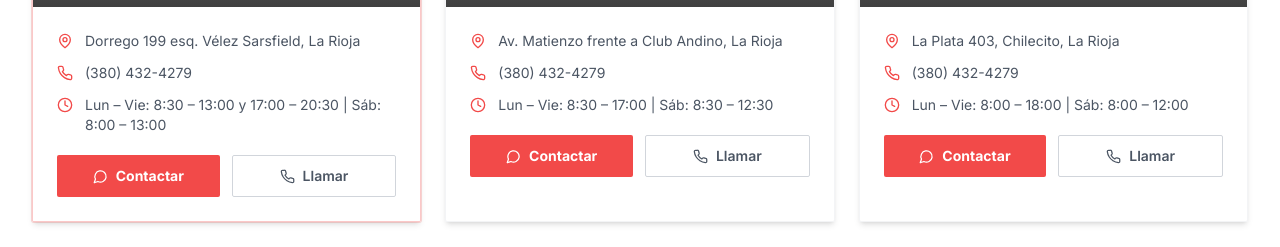
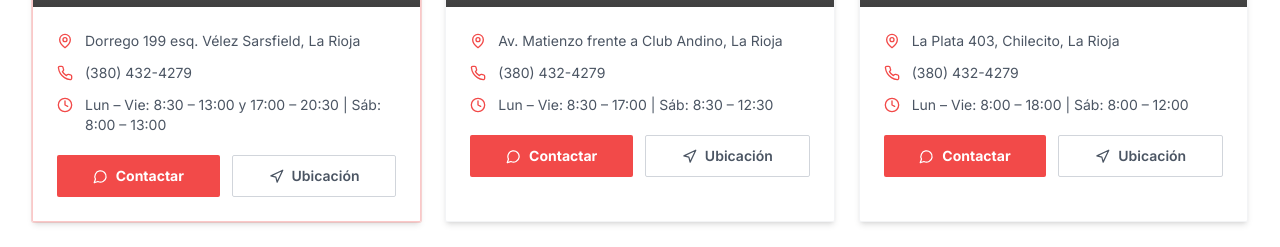
Before and after one commit to joacodelpino/LARmat-web, a React (Vite) app: page / in a window 1280 px wide. Shown: the part 4040-4287 px from the top of the page. Built offline with nearby package versions, Linux system fonts and the light colour scheme; grey boxes are pictures that could not be loaded.

Commit message:
feat: agregar links de Google Maps a sucursales

```diff
--- a/src/components/Locations.tsx
+++ b/src/components/Locations.tsx
@@ -1,4 +1,4 @@
-import { MapPin, Phone, MessageCircle, Clock } from 'lucide-react';
+import { MapPin, Phone, MessageCircle, Clock, Navigation } from 'lucide-react';
 import { branches } from '../data/branches';
 import { SUCURSALES } from '../data/info';
 
@@ -76,11 +76,13 @@ export default function Locations() {
                     Contactar
                   </a>
                   <a
-                    href={branch.telHref}
+                    href={branch.mapsHref}
+                    target="_blank"
+                    rel="noopener noreferrer"
                     className="flex-1 flex items-center justify-center gap-2 border border-gray-300 hover:border-primary text-gray-600 hover:text-primary text-sm font-semibold py-2.5 rounded-sm transition-all"
                   >
-                    <Phone size={15} />
-                    Llamar
+                    <Navigation size={15} />
+                    Ubicación
                   </a>
                 </div>
               </div>
@@ -99,7 +101,7 @@ export default function Locations() {
             href={`${SUCURSALES.capitalDorrego.wppHref}?text=Hola! Quiero consultar precios por volumen.`}
             target="_blank"
             rel="noopener noreferrer"
-            className="shrink-0 flex items-center gap-2 bg-secondary hover:bg-accent text-white font-bold px-6 py-3 rounded-sm transition-colors"
+            className="shrink-0 flex items-center gap-2 bg-secondary hover:bg-primary text-white font-bold px-6 py-3 rounded-sm transition-colors duration-500"
           >
             <MessageCircle size={16} />
             Consultar precios mayoristas
--- a/src/data/branches.ts
+++ b/src/data/branches.ts
@@ -6,6 +6,7 @@ export interface Branch {
   phone: string;
   telHref: string;
   wppHref: string;
+  mapsHref: string;
   hours: string;
   image: string;
   featured: boolean;
@@ -18,6 +19,7 @@ export const branches: Branch[] = [
     phone: SUCURSALES.capitalDorrego.tel,
     telHref: SUCURSALES.capitalDorrego.telHref,
     wppHref: SUCURSALES.capitalDorrego.wppHref,
+    mapsHref: SUCURSALES.capitalDorrego.mapsHref,
     hours: 'Lun – Vie: 8:30 – 13:00 y 17:00 – 20:30 | Sáb: 8:00 – 13:00',
     image: 'https://images.pexels.com/photos/1838640/pexels-photo-1838640.jpeg?auto=compress&cs=tinysrgb&w=600&q=80',
     featured: true,
@@ -28,6 +30,7 @@ export const branches: Branch[] = [
     phone: SUCURSALES.capitalParqueIndustrial.tel,
     telHref: SUCURSALES.capitalParqueIndustrial.telHref,
     wppHref: SUCURSALES.capitalParqueIndustrial.wppHref,
+    mapsHref: SUCURSALES.capitalParqueIndustrial.mapsHref,
     hours: 'Lun – Vie: 8:30 – 17:00 | Sáb: 8:30 – 12:30',
     image: 'https://images.pexels.com/photos/236705/pexels-photo-236705.jpeg?auto=compress&cs=tinysrgb&w=600&q=80',
     featured: false,
@@ -38,6 +41,7 @@ export const branches: Branch[] = [
     phone: SUCURSALES.chilecito.tel,
     telHref: SUCURSALES.chilecito.telHref,
     wppHref: SUCURSALES.chilecito.wppHref,
+    mapsHref: SUCURSALES.chilecito.mapsHref,
     hours: 'Lun – Vie: 8:00 – 18:00 | Sáb: 8:00 – 12:00',
     image: 'https://images.pexels.com/photos/1370704/pexels-photo-1370704.jpeg?auto=compress&cs=tinysrgb&w=600&q=80',
     featured: false,
--- a/src/data/info.ts
+++ b/src/data/info.ts
@@ -5,6 +5,7 @@ export const SUCURSALES = {
     wppHref: 'https://wa.me/5493804324279',
     wppLink: 'https://wa.link/w281v3',
     address: 'Dorrego 199 esq. Vélez Sarsfield, La Rioja',
+    mapsHref: 'https://maps.app.goo.gl/REEMPLAZAR_CAPITAL_DORREGO',
   },
   capitalParqueIndustrial: {
     tel: '(380) 432-4279',
@@ -12,6 +13,7 @@ export const SUCURSALES = {
     wppHref: 'https://wa.me/5493804324279',
     wppLink: 'https://wa.link/w281v3',
     address: 'Av. Matienzo frente a Club Andino, La Rioja',
+    mapsHref: 'https://maps.app.goo.gl/REEMPLAZAR_PARQUE_INDUSTRIAL',
   },
   chilecito: {
     tel: '(380) 432-4279',
@@ -19,6 +21,7 @@ export const SUCURSALES = {
     wppHref: 'https://wa.me/5493804324279',
     wppLink: 'https://wa.link/w281v3',
     address: 'La Plata 403, Chilecito, La Rioja',
+    mapsHref: 'https://maps.app.goo.gl/REEMPLAZAR_CHILECITO',
   },
 };
 
```
